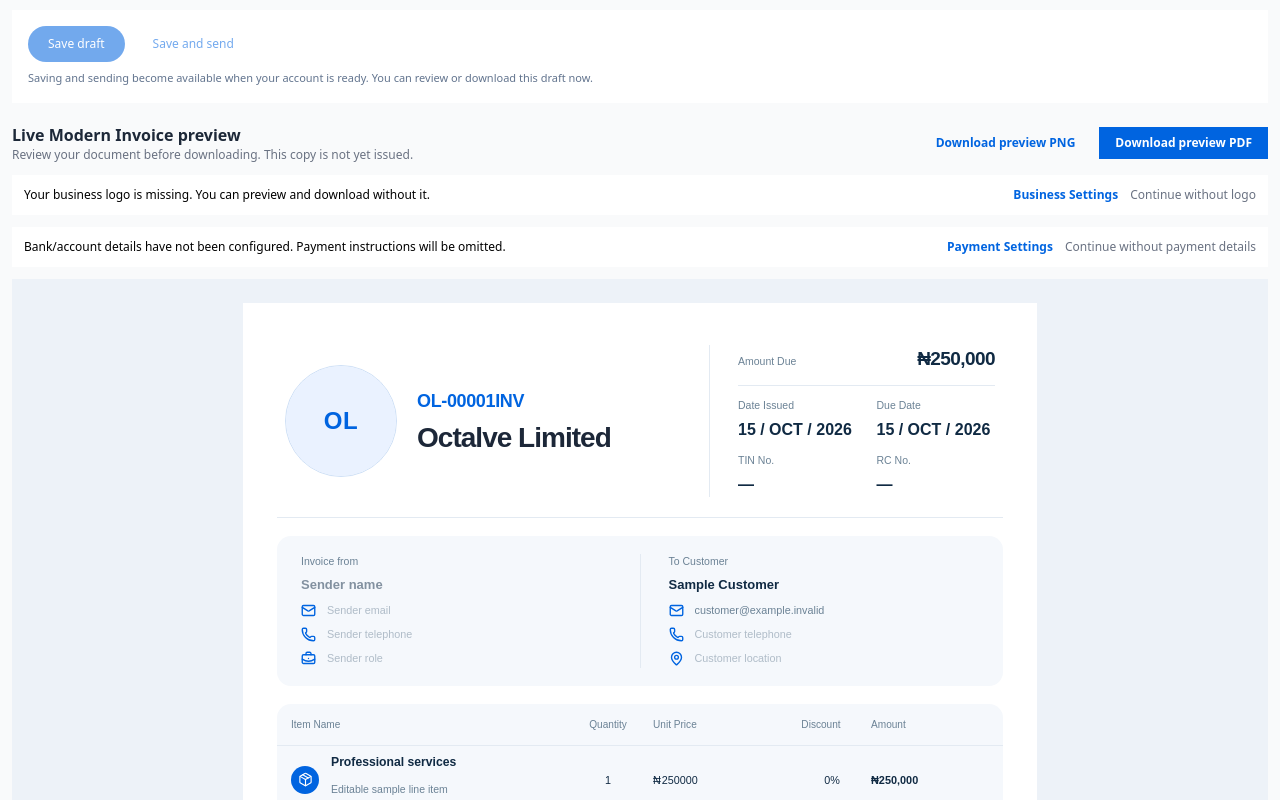
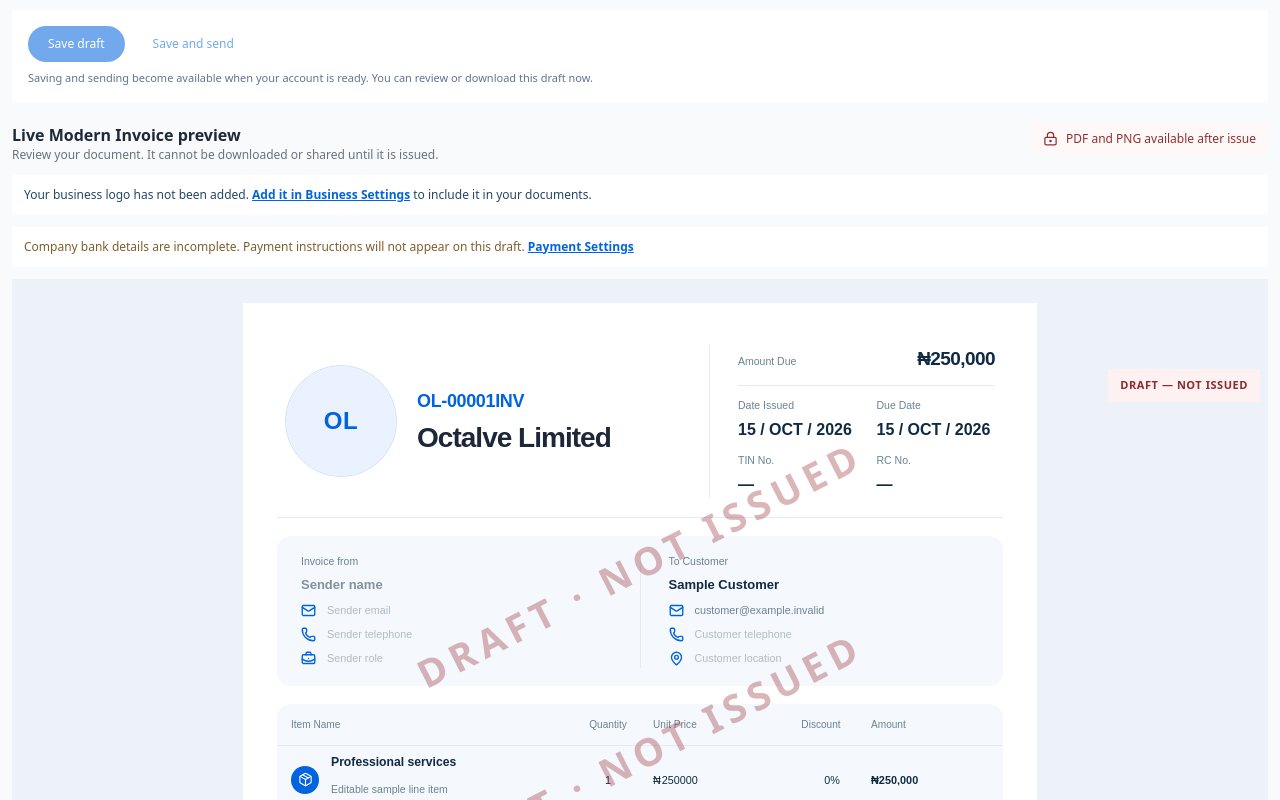
Before and after one commit to octalve-core/octalve-invoice, a Next.js app: page /dashboard/invoice/create in a window 1280 px wide. Shown: the part 1600-2400 px from the top of the page. Built offline with nearby package versions, Linux system fonts and the light colour scheme.

Commit message:
feat(phase-0i): watermark all unissued invoice previews and remove draft PDF/PNG exports

```diff
--- a/src/features/invoices/sections/InvoiceDocumentPreviewSection.tsx
+++ b/src/features/invoices/sections/InvoiceDocumentPreviewSection.tsx
@@ -1,87 +1,61 @@
 "use client";
-import type { Dispatch, SetStateAction } from "react";
-import { useState } from "react";
+import type {Dispatch,SetStateAction} from "react";
 import Link from "next/link";
+import {LockKeyhole} from "lucide-react";
 import {useMerchantPreview,type PaymentMode} from "@/src/features/merchant-preview/MerchantPreviewProvider";
-import { SapphireInvoiceRenderer } from "@/src/features/invoice/renderers/sapphire-invoice-renderer";
-import { ClassicLedgerRenderer } from "@/src/features/invoice/templates/classic-ledger/classic-ledger-renderer";
-import { calculateInvoiceTotals } from "@/src/features/invoice/lib/calculations";
-import type { BusinessIdentityProfile,BusinessPaymentSettings,InvoiceDraft,InvoiceLine } from "@/src/features/invoice/types";
+import {SapphireInvoiceRenderer} from "@/src/features/invoice/renderers/sapphire-invoice-renderer";
+import {ClassicLedgerRenderer} from "@/src/features/invoice/templates/classic-ledger/classic-ledger-renderer";
+import {calculateInvoiceTotals} from "@/src/features/invoice/lib/calculations";
+import type {BusinessIdentityProfile,BusinessPaymentSettings,InvoiceDraft,InvoiceLine} from "@/src/features/invoice/types";
+
 type Props={
- draft:InvoiceDraft; setDraft:Dispatch<SetStateAction<InvoiceDraft>>;
+ draft:InvoiceDraft;setDraft:Dispatch<SetStateAction<InvoiceDraft>>;
  profile:BusinessIdentityProfile;setProfile:Dispatch<SetStateAction<BusinessIdentityProfile>>;
  payment:BusinessPaymentSettings;setPayment:Dispatch<SetStateAction<BusinessPaymentSettings>>;
- template:"modern"|"ledger"; merchantLogo?:string|null;paymentMode?:PaymentMode;
+ template:"modern"|"ledger";merchantLogo?:string|null;paymentMode?:PaymentMode;
 };
+/** Browser previews are never recorded invoices. Do not expose PDF/PNG issuance from this component. */
 export function InvoiceDocumentPreviewSection({draft,setDraft,profile,setProfile,payment,setPayment,template,merchantLogo=null,paymentMode="manual"}:Props){
  const {invoiceAppearance}=useMerchantPreview();
- const [downloadError,setDownloadError]=useState("");
- const [showDownloadPrompt,setShowDownloadPrompt]=useState(false);
- const [downloadFormat,setDownloadFormat]=useState<"pdf"|"png">("pdf");
- const [dismissedLogo,setDismissedLogo]=useState(false);
- const [dismissedPayment,setDismissedPayment]=useState(false);
  const hasBank=Boolean(payment.bankName.trim()&&payment.accountNumber.trim());
  const paymentReady=paymentMode==="manual"&&hasBank;
  const renderDraft={...draft,extraDetailsVisible:paymentReady};
  const totals=calculateInvoiceTotals(draft.rows,draft.discount,draft.tax);
  const onDraftChange=<K extends keyof InvoiceDraft>(key:K,value:InvoiceDraft[K])=>
-   setDraft(old=>({...old,[key]:value}));
+  setDraft(old=>({...old,[key]:value}));
  const onLineChange=(id:string,patch:Partial<Omit<InvoiceLine,"id">>)=>
-   setDraft(old=>({...old,rows:old.rows.map(x=>x.id===id?{...x,...patch}:x)}));
+  setDraft(old=>({...old,rows:old.rows.map(x=>x.id===id?{...x,...patch}:x)}));
  const onPaymentChange=<K extends keyof BusinessPaymentSettings>(key:K,value:BusinessPaymentSettings[K])=>
-   setPayment(old=>({...old,[key]:value}));
+  setPayment(old=>({...old,[key]:value}));
  const onProfileChange=<K extends keyof BusinessIdentityProfile>(key:K,value:BusinessIdentityProfile[K])=>
-   setProfile(old=>({...old,[key]:value}));
- const onDateChange=(key:"day"|"month"|"year",value:string)=>onDraftChange(key,value);
- const onDueDateChange=(key:"dueDay"|"dueMonth"|"dueYear",value:string)=>onDraftChange(key,value);
- const onSeq=(v:string|number)=>onDraftChange("invoiceNo",String(v));
- const noop=()=>{};
- const onPercent=(key:"discount"|"tax")=>onDraftChange(key,draft[key]);
- const shared={draft:renderDraft,paymentSettings:payment,totals,onDraftChange,onDateChange,onDueDateChange,
-   onInvoiceSequenceChange:onSeq,onLineChange,onLineUnitPriceBlur:noop,onLineQuantityBlur:noop,
-   onLineDiscountBlur:noop,onPercentageBlur:onPercent,onPaymentSettingChange:onPaymentChange};
- const performDownload=async(format:"pdf"|"png")=>{
-   setDownloadError("");
-   setShowDownloadPrompt(false);
-   try {
-     if(format==="png"){
-       const node=document.getElementById("invoice-document");
-       if(!node)throw new Error("Document preview unavailable for PNG.");
-       const {exportRenderedDocumentPng}=await import("@/src/features/invoice/lib/export-adapter");
-       await exportRenderedDocumentPng(node,template==="modern"?"octalve-modern-preview":"octalve-classic-ledger-preview",{paperSize:draft.paperSize,currency:draft.currency});
-       return;
-     }
-     const {buildInvoicePresentation}=await import("@/src/features/invoice/presentation/invoice-presentation");
-     const presentation=buildInvoicePresentation({draft:renderDraft,paymentSettings:paymentReady?payment:{bankName:"",accountName:"",accountNumber:""},totals,companyProfile:profile});
-     if(template==="modern"){
-       const {exportNativeInvoicePdf}=await import("@/src/features/invoice/lib/native-pdf-export");
-       await exportNativeInvoicePdf(presentation,"octalve-modern-preview.pdf",merchantLogo);
-     }else{
-       const {exportClassicLedgerPdf}=await import("@/src/features/invoice/templates/classic-ledger/pdf/classic-ledger-pdf-export");
-       await exportClassicLedgerPdf(presentation,"octalve-classic-ledger-preview.pdf",invoiceAppearance.accent,merchantLogo);
-     }
-   }catch(err){setDownloadError(err instanceof Error?err.message:"PDF preview unavailable.");}
- };
- const download=(format:"pdf"|"png")=>{
-   setDownloadFormat(format);
-   if(!merchantLogo||!paymentReady){setShowDownloadPrompt(true);return;}
-   void performDownload(format);
- };
+  setProfile(old=>({...old,[key]:value}));
+ const shared={draft:renderDraft,paymentSettings:payment,totals,onDraftChange,
+  onDateChange:(key:"day"|"month"|"year",value:string)=>onDraftChange(key,value),
+  onDueDateChange:(key:"dueDay"|"dueMonth"|"dueYear",value:string)=>onDraftChange(key,value),
+  onInvoiceSequenceChange:(v:string|number)=>onDraftChange("invoiceNo",String(v)),
+  onLineChange,onLineUnitPriceBlur:()=>{},onLineQuantityBlur:()=>{},onLineDiscountBlur:()=>{},
+  onPercentageBlur:(key:"discount"|"tax")=>onDraftChange(key,draft[key]),onPaymentSettingChange:onPaymentChange};
  return <section aria-label="Live document preview" className="min-w-0 space-y-3">
-   <div className="flex flex-wrap items-center justify-between gap-3">
-     <div><h2 className="font-semibold text-[#1D2838]">Live {template==="modern"?"Modern Invoice":"Classic Ledger"} preview</h2>
-       <p className="text-xs text-gray-500">Review your document before downloading. This copy is not yet issued.</p></div>
-     <div className="flex flex-wrap gap-2"><button onClick={()=>download("png")} type="button" className="rounded-lg border border-[#0064E0] px-4 py-2 text-xs font-semibold text-[#0064E0] hover:bg-blue-50">Download preview PNG</button><button onClick={()=>download("pdf")} type="button" className="rounded-lg bg-[#0064E0] px-4 py-2 text-xs font-semibold text-white hover:bg-[#0052B8]">Download preview PDF</button></div>
+  <div className="flex flex-wrap items-start justify-between gap-3">
+   <div><h2 className="font-semibold text-[#1D2838]">Live {template==="modern"?"Modern Invoice":"Classic Ledger"} preview</h2>
+    <p className="text-xs text-gray-500">Review your document. It cannot be downloaded or shared until it is issued.</p></div>
+   <div className="flex items-center gap-2 rounded-xl border border-[#F2D7D7] bg-[#FFF8F8] px-3 py-2 text-xs font-medium text-[#8F3030]">
+    <LockKeyhole size={15}/> PDF and PNG available after issue
    </div>
-   {!merchantLogo&&!dismissedLogo?<div className="flex flex-wrap items-center justify-between gap-2 rounded-lg border border-blue-100 bg-white p-3 text-xs"><span>Your business logo is missing. You can preview and download without it.</span><span className="flex gap-3"><Link href="/dashboard/settings/business" className="font-semibold text-[#0064E0]">Business Settings</Link><button type="button" className="text-gray-500" onClick={()=>setDismissedLogo(true)}>Continue without logo</button></span></div>:null}
-   {!paymentReady&&!dismissedPayment?<div className="flex flex-wrap items-center justify-between gap-2 rounded-lg border border-amber-100 bg-white p-3 text-xs"><span>{paymentMode==="manual"?"Bank/account details have not been configured.":"The chosen online payment provider is not connected yet."} Payment instructions will be omitted.</span><span className="flex gap-3"><Link href="/dashboard/settings/business" className="font-semibold text-[#0064E0]">Payment Settings</Link><button type="button" className="text-gray-500" onClick={()=>setDismissedPayment(true)}>Continue without payment details</button></span></div>:null}
-   {downloadError&&<p role="alert" className="text-sm text-red-600">{downloadError}</p>}
-   <div className="invoice-preview-viewport min-w-0 overflow-hidden rounded-xl border border-gray-200 bg-[#edf2f8] p-2 py-6">
-     <div className="invoice-preview-paper" style={{pointerEvents:"none"}}>{template==="modern" ?
-       <SapphireInvoiceRenderer {...shared} companyProfile={profile} companyLogo={merchantLogo} accentColor={invoiceAppearance.accent} font={invoiceAppearance.font} density={invoiceAppearance.density} header={invoiceAppearance.header} logoPosition={invoiceAppearance.logoPosition} showFooter={invoiceAppearance.showFooter}/> :
-       <ClassicLedgerRenderer {...shared} businessProfile={profile} companyLogo={merchantLogo} accentColor={invoiceAppearance.accent} onBusinessProfileChange={onProfileChange}/>}
-     </div>
+  </div>
+  {!merchantLogo?<p className="rounded-lg border border-blue-100 bg-white p-3 text-xs text-[#244766]">Your business logo has not been added. <Link href="/dashboard/settings/business" className="font-semibold text-[#0064E0] underline">Add it in Business Settings</Link> to include it in your documents.</p>:null}
+  {!paymentReady?<p className="rounded-lg border border-amber-100 bg-white p-3 text-xs text-[#805D2E]">{paymentMode==="manual"?"Company bank details are incomplete.":"This online payment option is not connected."} Payment instructions will not appear on this draft. <Link href="/dashboard/settings/business" className="font-semibold text-[#0064E0] underline">Payment Settings</Link></p>:null}
+  <div className="invoice-preview-viewport min-w-0 overflow-hidden rounded-xl border border-gray-200 bg-[#edf2f8] p-2 py-6">
+   <div className="invoice-preview-paper relative isolate overflow-hidden" style={{pointerEvents:"none"}}>
+    {template==="modern"?
+     <SapphireInvoiceRenderer {...shared} companyProfile={profile} companyLogo={merchantLogo} accentColor={invoiceAppearance.accent} font={invoiceAppearance.font} density={invoiceAppearance.density} header={invoiceAppearance.header} logoPosition={invoiceAppearance.logoPosition} showFooter={invoiceAppearance.showFooter}/>:
+     <ClassicLedgerRenderer {...shared} businessProfile={profile} companyLogo={merchantLogo} accentColor={invoiceAppearance.accent} onBusinessProfileChange={onProfileChange}/>}
+    <div data-testid="draft-preview-watermark" aria-hidden="true" className="pointer-events-none absolute inset-0 z-30 flex flex-col items-center justify-around overflow-hidden select-none">
+      <span className="self-end rounded-l-md border border-[#96383D] bg-[#FFF2F2]/95 px-3 py-2 text-[11px] font-extrabold tracking-wider text-[#8E292E]">DRAFT — NOT ISSUED</span>
+      {Array.from({length:5},(_,i)=><span key={i} className="w-[130%] -rotate-[27deg] whitespace-nowrap text-center text-[clamp(20px,3vw,42px)] font-extrabold tracking-[0.16em] text-[#972F36]/35">DRAFT · NOT ISSUED</span>)}
+    </div>
    </div>
-   {showDownloadPrompt?<div role="presentation" className="fixed inset-0 z-[100] flex items-end justify-center bg-black/40 p-0 sm:items-center sm:p-4" onClick={()=>setShowDownloadPrompt(false)}><section role="dialog" aria-modal="true" aria-label="Complete invoice details" className="w-full max-w-md space-y-3 rounded-t-2xl bg-white p-5 shadow-xl sm:rounded-2xl" onClick={e=>e.stopPropagation()}><h3 className="text-lg font-semibold">Review missing business details</h3><p className="text-sm text-gray-600">{!merchantLogo?"No merchant logo is uploaded. ":""}{!paymentReady?"Payment instructions are incomplete or not connected. ":""}You can download a preview without these details.</p><div className="grid gap-2 sm:grid-cols-2"><Link href="/dashboard/settings/business" className="rounded-full bg-[#0064E0] px-4 py-3 text-center text-sm font-medium text-white">Go to Business Settings</Link><button type="button" onClick={()=>void performDownload(downloadFormat)} className="rounded-full border border-[#0064E0] px-4 py-3 text-sm font-medium text-[#0064E0]">Continue without details</button></div><button type="button" onClick={()=>setShowDownloadPrompt(false)} className="w-full p-2 text-sm text-gray-500">Cancel</button></section></div>:null}
+  </div>
+  <p className="text-xs leading-5 text-slate-500">Draft previews are for checking information only. Screenshots cannot be blocked reliably, so the draft is visibly marked and cannot be used as an issued document.</p>
  </section>;
 }
```
